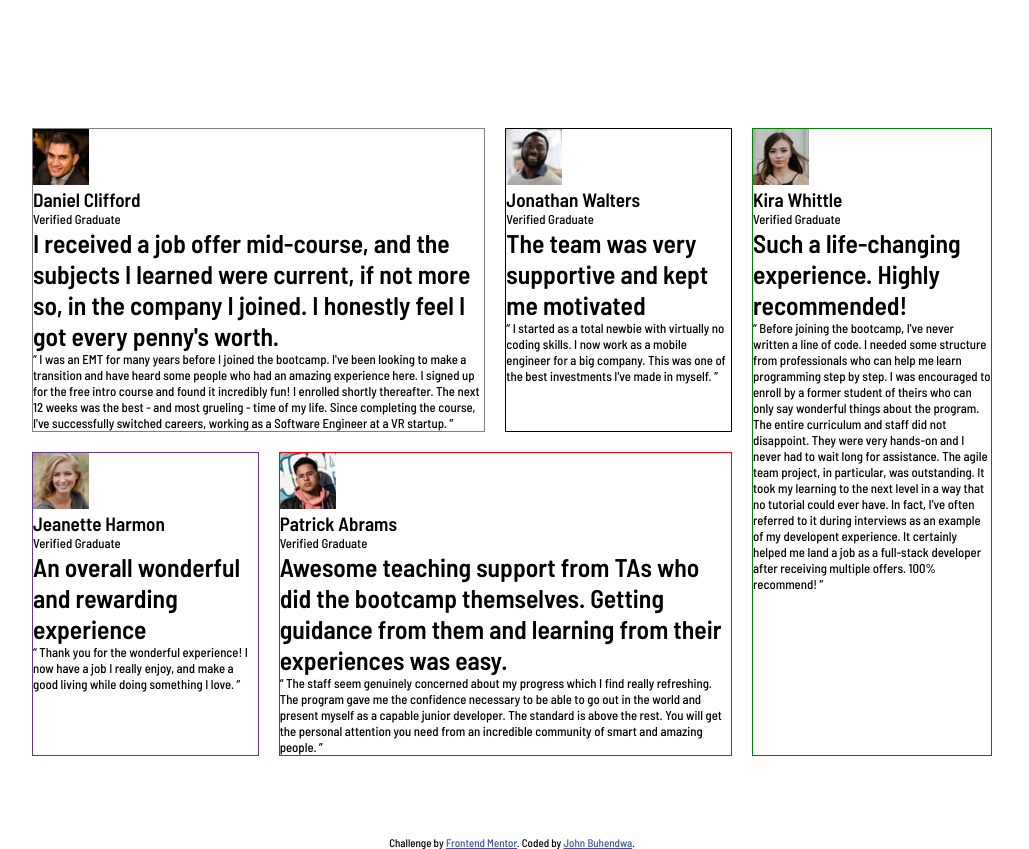
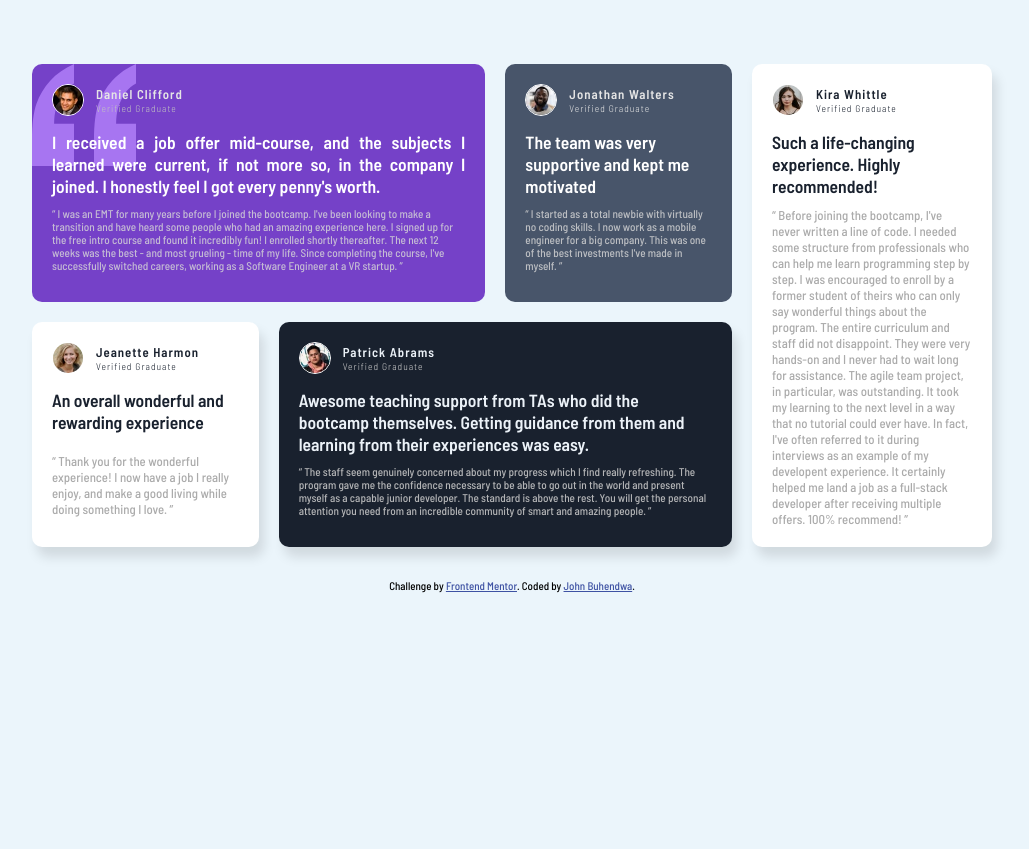
Before and after one commit to jeanbuhendwa/Testimonial-Card-Challenge, a plain HTML site: page index.html in a window 1280 px wide. Shown: the whole page, without its empty margins (128-1157 px from the left). After the commit the page ends 800 px from the top, so only its background shows below. Drawn offline with Linux system fonts and the light colour scheme.

Commit message:
added the complete style for desktop preview

```diff
--- a/styles.css
+++ b/styles.css
@@ -6,7 +6,8 @@
 }
 
 body {
-    font-family: 'Barlow Semi Condensed';
+    font-family: 'Barlow Semi Condensed', sans-serif;
+    background-color: #EBF5FB;
     font-size: 0.8rem;
     display: flex;
     flex-direction: column;
@@ -16,10 +17,11 @@ body {
 
 .main-container {
     width: 60rem;
-    margin: 8rem 0px 5rem;
+    margin: 4rem 0px 2rem;
     display: grid;
     grid-template-columns: auto 25%;
     gap: 20px;
+    /* box-shadow: 5px 10px 12px 0px #e3e3e3; */
 }
 .first-container {
     display: grid;
@@ -32,11 +34,86 @@ body {
     gap: 20px;
 }
 .first-row .first-row-one {
-    border: 1px solid gray;
+    padding: 20px;
+    background-image: url('images/bg-pattern-quotation.svg');
+    background-repeat: no-repeat;
+    background-color: hsl(263, 55%, 52%);
+    border-radius: 10px;
 }
+.first-row .first-row-one .profile{
+    display: flex;
+    align-items: center;
+    gap: 12px;
+    margin-bottom: 15px;
+}
+.first-row .first-row-one .profile img{
+    border: 1px solid white;
+    border-radius: 100%;
+    width: 30px;
+    height: 30px;
+}
+.first-row .first-row-one .profile .profile-text h2{
+    font-size: 0.8rem;
+    color: rgb(229, 229, 229);
+    letter-spacing: 1px;
+}
+.first-row .first-row-one .profile .profile-text p{
+    font-size: 0.6rem;
+    font-weight: 300;
+    color: rgb(193, 193, 193);
+    letter-spacing: 1px;
+}
+.first-row .first-row-one h1{
+    font-size: 1.1rem;
+    text-align: justify;
+    margin-bottom: 10px;
+    color: white;
+}
+.first-row .first-row-one p{
+    font-size: 0.7rem;
+    color: rgba(214, 214, 214, 0.814);
+}
+
 .first-row .first-row-two {
-    border: 1px solid black;
+    padding: 20px;
+    background-color: hsl(217, 19%, 35%);
+    border-radius: 10px;
 }
+.first-row .first-row-two .profile {
+    display: flex;
+    align-items: center;
+    gap: 12px;
+    margin-bottom: 15px;
+}
+.first-row .first-row-two .profile img {
+    border: 1px solid white;
+    border-radius: 100%;
+    width: 30px;
+    height: 30px;
+}
+
+.first-row .first-row-two .profile .profile-text h2{
+    font-size: 0.8rem;
+    color: rgb(229, 229, 229);
+    letter-spacing: 1px;
+}
+.first-row .first-row-two .profile .profile-text p{
+    font-size: 0.6rem;
+    font-weight: 300;
+    color: rgb(229, 229, 229);
+    letter-spacing: 1px;
+}
+.first-row .first-row-two h1{
+    font-size: 1.1rem;
+    text-align: start;
+    margin-bottom: 10px;
+    color: white;
+}
+.first-row .first-row-two p{
+    font-size: 0.7rem;
+    color: rgba(214, 214, 214, 0.814);
+}
+
 .second-row {
     display: grid;
     grid-template-columns: 1fr 2fr;
@@ -44,14 +121,123 @@ body {
     gap: 20px;
 }
 .second-row .second-row-one {
-    border: 1px solid rebeccapurple;
+    background-color: white;
+    padding: 20px;
+    border-radius: 10px;
+    box-shadow: 5px 10px 12px 0px #0000001d;
 }
+.second-row .second-row-one .profile {
+    display: flex;
+    align-items: center;
+    gap: 12px;
+    margin-bottom: 15px;
+}
+.second-row .second-row-one .profile img{
+    border: 1px solid white;
+    border-radius: 100%;
+    width: 30px;
+    height: 30px;
+}
+.second-row .second-row-one .profile .profile-text h2{
+    font-size: 0.8rem;
+    color: hsl(219, 29%, 14%);
+    letter-spacing: 1px;
+}
+.second-row .second-row-one .profile .profile-text p{
+    font-size: 0.6rem;
+    font-weight: 300;
+    color: hsl(219, 29%, 14%);
+    letter-spacing: 1px;
+}
+.second-row .second-row-one h1{
+    font-size: 1.1rem;
+    text-align: start;
+    margin-bottom: 20px;
+    color: hsl(219, 29%, 14%);
+}
+.second-row .second-row-one p{
+    font-size: 0.8rem;
+    color: hsl(0, 0%, 67%);
+}
+
 .second-row .second-row-two {
-    border: 1px solid red;
+    background-color: hsl(219, 29%, 14%);
+    padding: 20px;
+    border-radius: 10px;
+    box-shadow: 5px 10px 12px 0px #0000001d;
+}
+.second-row .second-row-two .profile {
+    display: flex;
+    align-items: center;
+    gap: 12px;
+    margin-bottom: 15px;
+}
+.second-row .second-row-two .profile img{
+    border: 1px solid white;
+    border-radius: 100%;
+    width: 30px;
+    height: 30px;
+}
+.second-row .second-row-two .profile .profile-text h2{
+    font-size: 0.8rem;
+    color: hsl(210, 46%, 95%);
+    letter-spacing: 1px;
+}
+.second-row .second-row-two .profile .profile-text p{
+    font-size: 0.6rem;
+    font-weight: 300;
+    color: hsl(0, 0%, 81%);
+    letter-spacing: 1px;
+}
+.second-row .second-row-two h1 {
+    color: hsl(210, 46%, 95%);
+    font-size: 1.1rem;
+    text-align: start;
+    margin-bottom: 10px;
+}
+.second-row .second-row-two p {
+    font-size: 0.7rem;
+    color: hsla(0, 0%, 79%, 0.883);
 }
 
 .side-container {
-    border: 1px solid green;
+    padding: 20px;
+    background-color: white;
+    border-radius: 10px;
+    box-shadow: 5px 10px 12px 0px #0000001d;
+}
+.side-container .profile {
+    display: flex;
+    align-items: center;
+    gap: 12px;
+    margin-bottom: 15px;
+}
+.side-container .profile img {
+    border: 1px solid white;
+    border-radius: 100%;
+    width: 30px;
+    height: 30px;
+}
+.side-container .profile .profile-text h2{
+    font-size: 0.8rem;
+    color: hsl(219, 29%, 14%);
+    letter-spacing: 1px;
+}
+.side-container .profile .profile-text p {
+    font-size: 0.6rem;
+    font-weight: 300;
+    color: hsl(219, 29%, 14%);
+    letter-spacing: 1px;
+}
+.side-container h1 {
+    font-size: 1.1rem;
+    text-align: start;
+    margin-bottom: 10px;
+    color: hsl(219, 29%, 14%);
+}
+.side-container p{
+    font-size: 0.8rem;
+    color: hsl(0, 0%, 67%);
 }
 .attribution { font-size: 11px; text-align: center; }
 .attribution a { color: hsl(228, 45%, 44%); }
```
